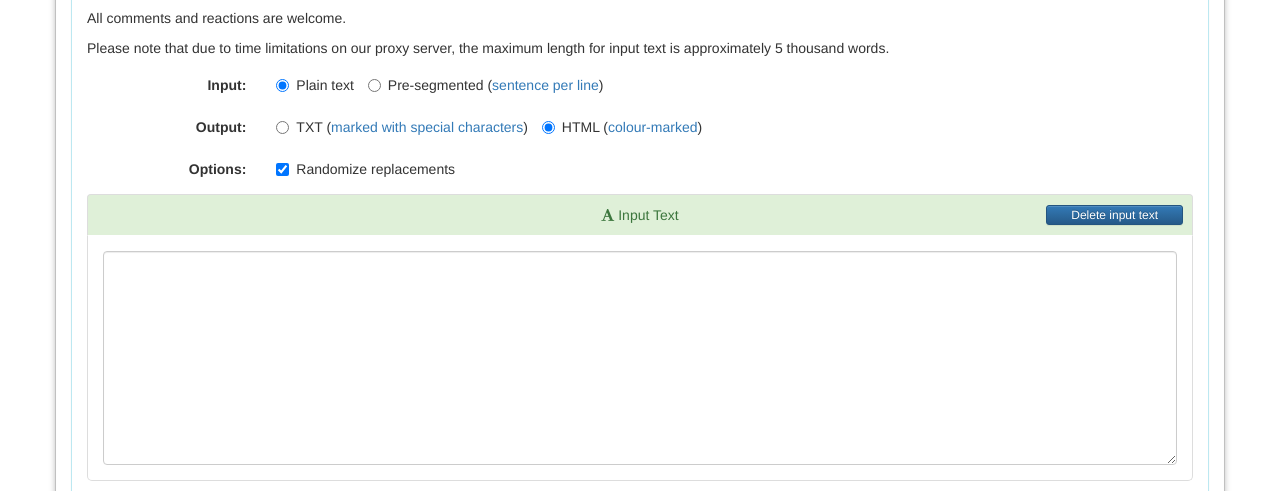
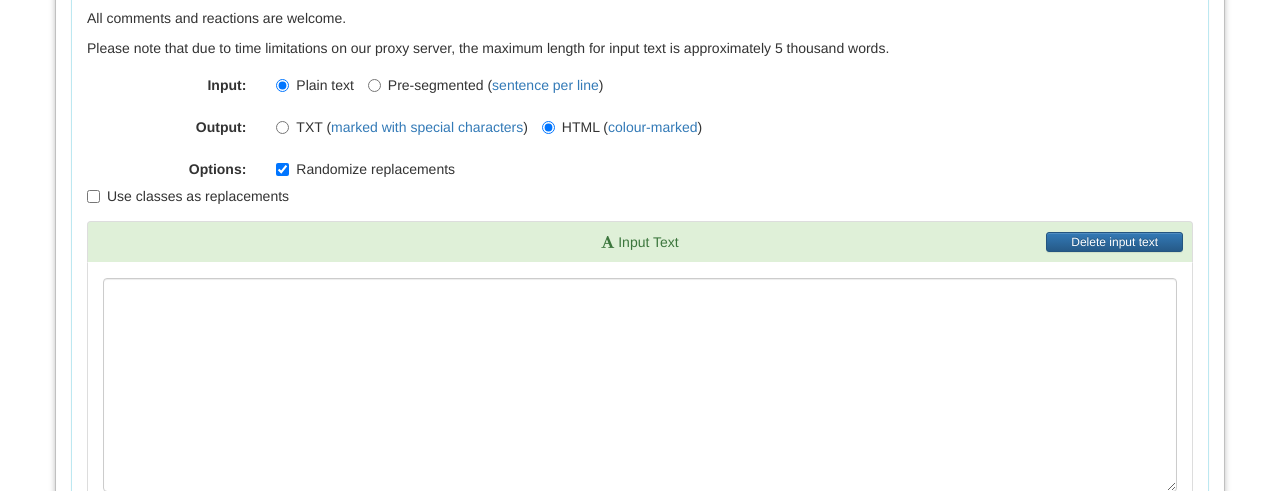
Before and after one commit to ufal/maskit, a PHP site: page /run.php in a window 1280 px wide. Shown: the part 550-1041 px from the top of the page. Run offline with PHP 8.4, Linux system fonts and the light colour scheme; some libraries are stand-ins or nearby versions.

Commit message:
Web support for using classes as replacements
git-svn-id: https://svn.ms.mff.cuni.cz/svn/ponk/projects/maskit@164 9b7822f3-4786-4c31-9c96-ea234496b5ad

```diff
--- a/html/run.php
+++ b/html/run.php
@@ -24,14 +24,21 @@
     output_format = jQuery('input[name=option_output]:checked').val();
     //console.log("doSubmit: Output format: ", output_format);
     // Zjistíme stav checkboxu s id "option-randomize"
-    var jeZaskrtnuto = $('#option_randomize').prop('checked');
-    //console.log("doSubmit: Randomize: ", jeZaskrtnuto);
     var options = {text: input_text, input: input_format, output: output_format};
-    // console.log("doSubmit: options: ", options);
+    var jeZaskrtnutoRandomize = $('#option_randomize').prop('checked');
+    //console.log("doSubmit: Randomize: ", jeZaskrtnutoRandomize);
     // Přidáme parametr "randomize", pokud je checkbox zaškrtnutý
-    if (jeZaskrtnuto) {
+    if (jeZaskrtnutoRandomize) {
       options.randomize = null; // Nebo prázdný řetězec, záleží na konkrétní implementaci serveru
     }
+    // Zjistíme stav checkboxu s id "option-classes"
+    var jeZaskrtnutoClasses = $('#option_classes').prop('checked');
+    //console.log("doSubmit: Replace with classes: ", jeZaskrtnutoClasses);
+    // Přidáme parametr "classes", pokud je checkbox zaškrtnutý
+    if (jeZaskrtnutoClasses) {
+      options.classes = null; // Nebo prázdný řetězec, záleží na konkrétní implementaci serveru
+    }
+    // console.log("doSubmit: options: ", options);
 
     var form_data = null;
     if (window.FormData) {
@@ -266,7 +273,10 @@
       <div class="form-group row">
         <label class="col-sm-2 control-label">Options:</label>
         <div class="col-sm-10">
-          <label title="Tokenize input using a tokenizer" class="checkbox-inline" id="option_randomize_label"><input id="option_randomize" name="option_randomize" type="checkbox" checked/>Randomize replacements</label>
+          <label title="Randomize the order of replacements" class="checkbox-inline" id="option_randomize_label"><input id="option_randomize" name="option_randomize" type="checkbox" checked/>Randomize replacements</label>
+        </div>
+        <div class="col-sm-10">
+          <label title="Use classes as replacements instead of fake names" class="checkbox-inline" id="option_classes_label"><input id="option_classes" name="option_classes" type="checkbox"/>Use classes as replacements</label>
         </div>
       </div>
     </div>
```
Also changed, not shown: 1 other file.
